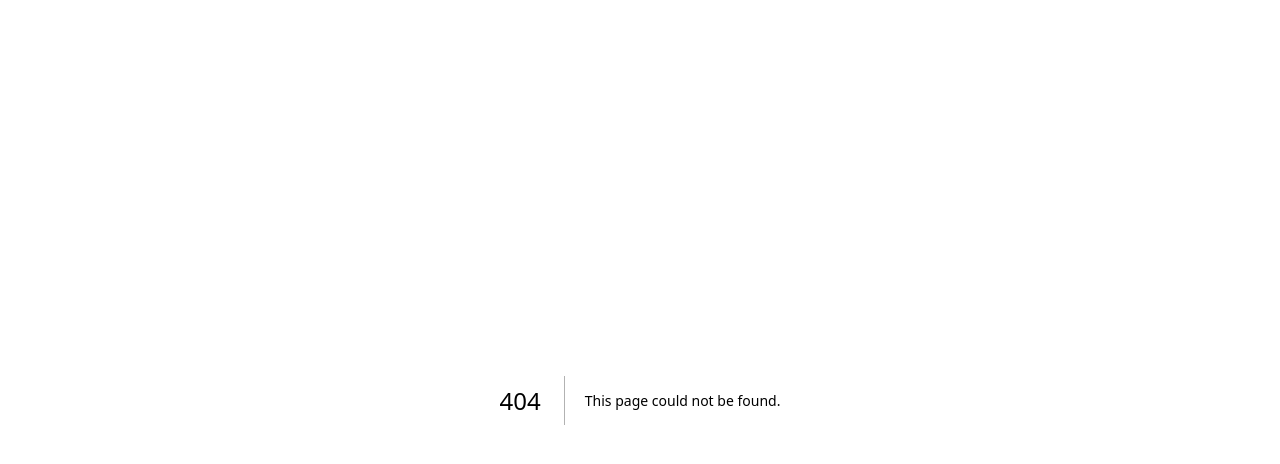
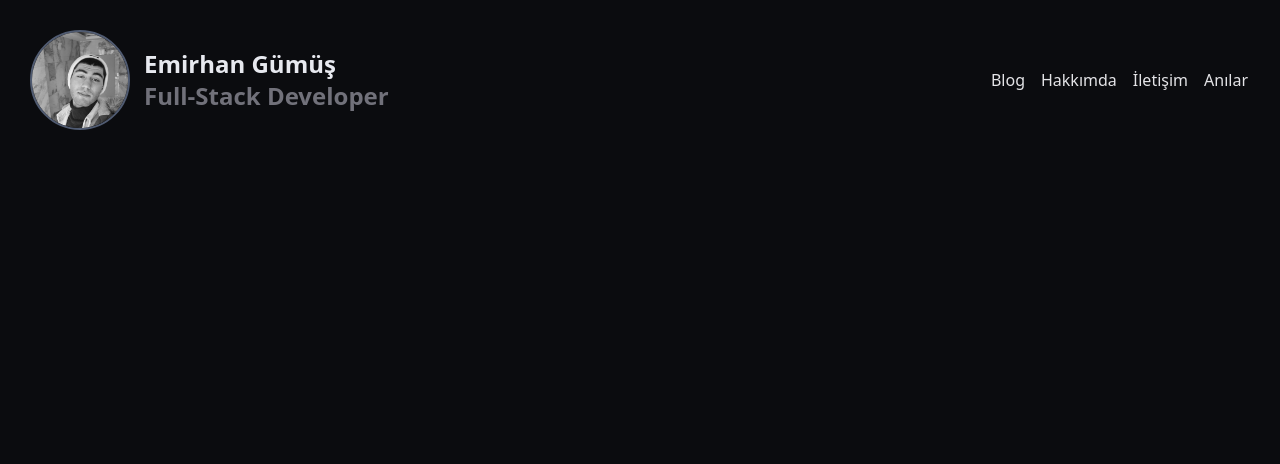
Before and after one commit to emirhangumus/emirhangumus.com, a Next.js app: page /blog in a window 1280 px wide. Before the commit this address had no page. Shown: the top 464 px of the page. Built offline with nearby package versions, Linux system fonts and the light colour scheme.

Commit message:
Adding starter stuff

```diff
--- /dev/null
+++ b/src/components/Header.tsx
@@ -0,0 +1,51 @@
+import Container from "./shared/Container";
+import Link from "next/link";
+import Image from "next/image";
+
+export default function Header() {
+    return (
+        <header>
+            <Container>
+                <div className="flex justify-between py-8 items-center">
+                    <Link href="/" className="text-2xl font-bold">
+                        <div className="flex gap-4 items-center">
+                            <div className="relative aspect-square w-24 h-24 rounded-full overflow-hidden outline outline-2 outline-cinder-500">
+                                <Image src="/me.jpg" alt="Logo" fill={true} />
+                            </div>
+                            <div>
+                                <div className="flex flex-col">
+                                    <h1 className="text-2xl font-bold">Emirhan Gümüş</h1>
+                                    <p className="text-zinc-500">Full-Stack Developer</p>
+                                </div>
+                            </div>
+                        </div>
+                    </Link>
+                    <div className="lg:block hidden">
+                        <ul className="flex gap-4">
+                            <li>
+                                <Link href="/blog" className="text-zinc-200">
+                                    Blog
+                                </Link>
+                            </li>
+                            <li>
+                                <Link href="/hakkimda" className="text-zinc-200">
+                                    Hakkımda
+                                </Link>
+                            </li>
+                            <li>
+                                <Link href="/iletisim" className="text-zinc-200">
+                                    İletişim
+                                </Link>
+                            </li>
+                            <li>
+                                <Link href="/ani" className="text-zinc-200">
+                                    Anılar
+                                </Link>
+                            </li>
+                        </ul>
+                    </div>
+                </div>
+            </Container>
+        </header>
+    )
+}
--- /dev/null
+++ b/src/components/Layout.tsx
@@ -0,0 +1,15 @@
+import { Inter } from 'next/font/google'
+import Header from './Header'
+
+const inter = Inter({ subsets: ['latin'] })
+
+export default function Layout({ children }: { children: React.ReactNode }) {
+    return (
+        <>
+            <Header />
+            <div className={`${inter.className}`}>
+                <main>{children}</main>
+            </div>
+        </>
+    )
+}
--- /dev/null
+++ b/src/components/shared/Container.tsx
@@ -0,0 +1,12 @@
+type Props = {
+    children: React.ReactNode
+    className?: string
+}
+
+export default function Container({ children, className }: Props) {
+    return (
+        <div className={`max-w-7xl mx-auto px-4 sm:px-6 lg:px-8 ${className}`}>
+            {children}
+        </div>
+    )
+}
--- a/src/pages/_app.tsx
+++ b/src/pages/_app.tsx
@@ -1,6 +1,11 @@
 import '@/styles/globals.css'
 import type { AppProps } from 'next/app'
+import Layout from '@/components/Layout'
 
-export default function App({ Component, pageProps }: AppProps) {
-  return <Component {...pageProps} />
+export default function MyApp({ Component, pageProps }: AppProps) {
+  return (
+    <Layout>
+      <Component {...pageProps} />
+    </Layout>
+  )
 }
--- /dev/null
+++ b/src/pages/blog/index.tsx
@@ -0,0 +1,3 @@
+export default function Blog() {
+    return <></>
+}
--- a/src/styles/globals.css
+++ b/src/styles/globals.css
@@ -2,26 +2,6 @@
 @tailwind components;
 @tailwind utilities;
 
-:root {
-  --foreground-rgb: 0, 0, 0;
-  --background-start-rgb: 214, 219, 220;
-  --background-end-rgb: 255, 255, 255;
+body {
+    @apply bg-cinder-950 text-cinder-50;
 }
-
-@media (prefers-color-scheme: dark) {
-  :root {
-    --foreground-rgb: 255, 255, 255;
-    --background-start-rgb: 0, 0, 0;
-    --background-end-rgb: 0, 0, 0;
-  }
-}
-
-body {
-  color: rgb(var(--foreground-rgb));
-  background: linear-gradient(
-      to bottom,
-      transparent,
-      rgb(var(--background-end-rgb))
-    )
-    rgb(var(--background-start-rgb));
-}
--- a/tailwind.config.js
+++ b/tailwind.config.js
@@ -1,18 +1,33 @@
 /** @type {import('tailwindcss').Config} */
 module.exports = {
     content: [
-    './src/pages/**/*.{js,ts,jsx,tsx}',
-    './src/components/**/*.{js,ts,jsx,tsx}',
-    './src/app/**/*.{js,ts,jsx,tsx}',
+        "./src/pages/**/*.{js,ts,jsx,tsx}",
+        "./src/components/**/*.{js,ts,jsx,tsx}",
+        "./src/app/**/*.{js,ts,jsx,tsx}",
     ],
     theme: {
         extend: {
             backgroundImage: {
-        'gradient-radial': 'radial-gradient(var(--tw-gradient-stops))',
-        'gradient-conic':
-          'conic-gradient(from 180deg at 50% 50%, var(--tw-gradient-stops))',
+                "gradient-radial": "radial-gradient(var(--tw-gradient-stops))",
+                "gradient-conic":
+                    "conic-gradient(from 180deg at 50% 50%, var(--tw-gradient-stops))",
+            },
+            colors: {
+                cinder: {
+                    50: "#e7e9ef",
+                    100: "#dbdee6",
+                    200: "#c0c6d3",
+                    300: "#98a2b9",
+                    400: "#6d7b97",
+                    500: "#505b71",
+                    600: "#424b61",
+                    700: "#2a2f3c",
+                    800: "#1e212a",
+                    900: "#16171d",
+                    950: "#0b0c0f",
+                },
             },
         },
     },
     plugins: [],
-}
+};
```
Also changed, not shown: src/pages/index.tsx (+26 -118 lines), public/me.jpg (added). Lines whose indentation alone changed are shown as unchanged.
